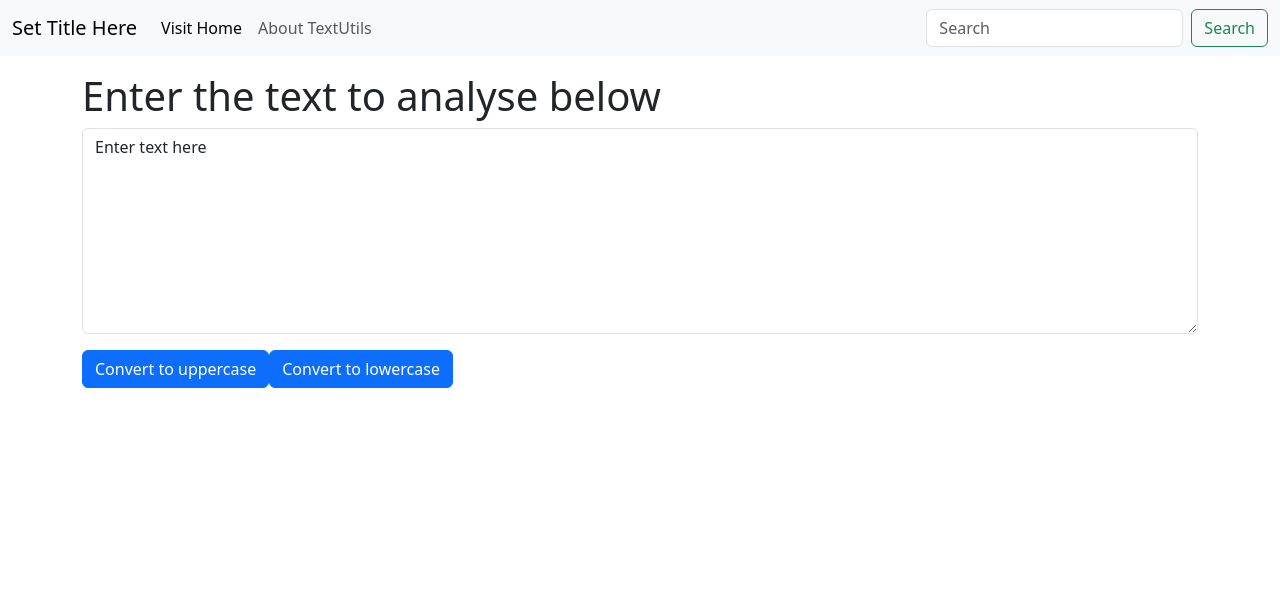
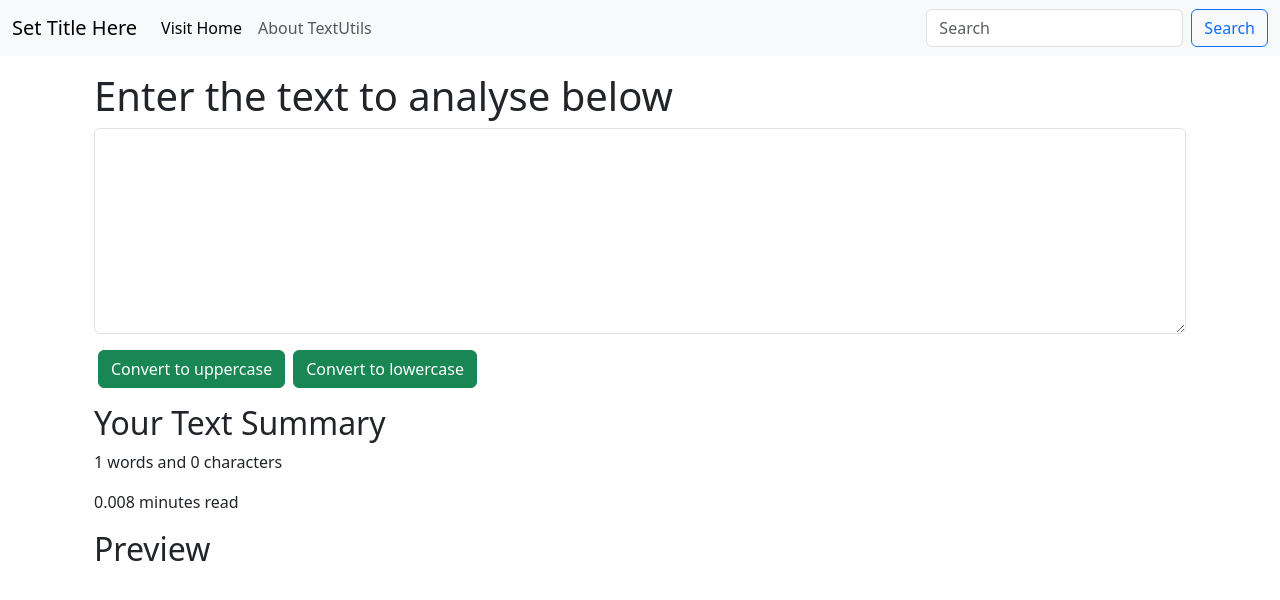
Before and after one commit to charvik42/TextUtils, a React (Create React App) app: page / in a window 1280 px wide. Shown: the top 600 px of the page. Built offline with nearby package versions, Linux system fonts and the light colour scheme.

Commit message:
Added text summary feature

```diff
--- a/src/components/Navbar.js
+++ b/src/components/Navbar.js
@@ -20,7 +20,7 @@
       </ul>
       <form className="d-flex" role="search">
         <input className="form-control me-2" type="search" placeholder="Search" aria-label="Search"/>
-        <button className="btn btn-outline-success" type="submit">Search</button>
+        <button className="btn btn-outline-primary" type="submit">Search</button>
       </form>
     </div>
   </div>
--- a/src/components/TextForm.js
+++ b/src/components/TextForm.js
@@ -17,16 +17,26 @@
         setText(event.target.value);
     }
 
-    const [text, setText] = useState('Enter text here');
+    const [text, setText] = useState('');
 
     return (
-        <div>
+        <>
+            <div className="container">
             <h1>{props.heading}</h1>
             <div className="mb-3">
             <textarea className="form-control" value= {text} onChange = {handleOnChange} id="myBox" rows="8"></textarea>
             </div>
-            <button className="btn btn-primary" onClick={handleUpClick}>Convert to uppercase</button>
-            <button className="btn btn-primary" onClick={handleDownClick}>Convert to lowercase</button>
-        </div>
+            <button className="btn btn-success mx-1" onClick={handleUpClick}>Convert to uppercase</button>
+            <button className="btn btn-success mx-1" onClick={handleDownClick}>Convert to lowercase</button>
+            </div>
+            <div className="container my-3">
+                <h2>Your Text Summary</h2>
+                <p>{text.split(" ").length} words and {text.length} characters</p>
+                <p>{0.008*text.split(" ").length} minutes read</p>
+                <h2>Preview</h2>
+                <p>{text}</p>
+            </div>
+        </>
+
   )
 }
```
Also changed, not shown: src/App.css (line endings or trailing spaces).
